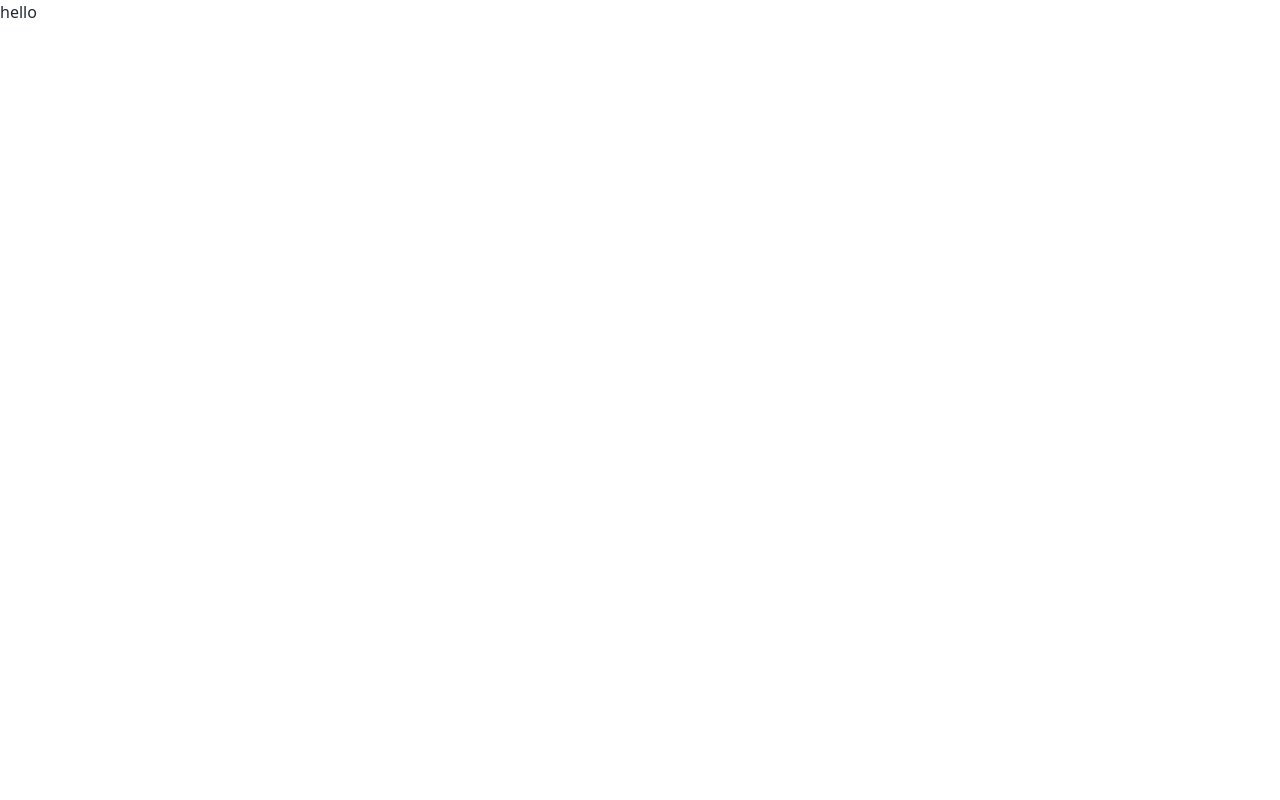
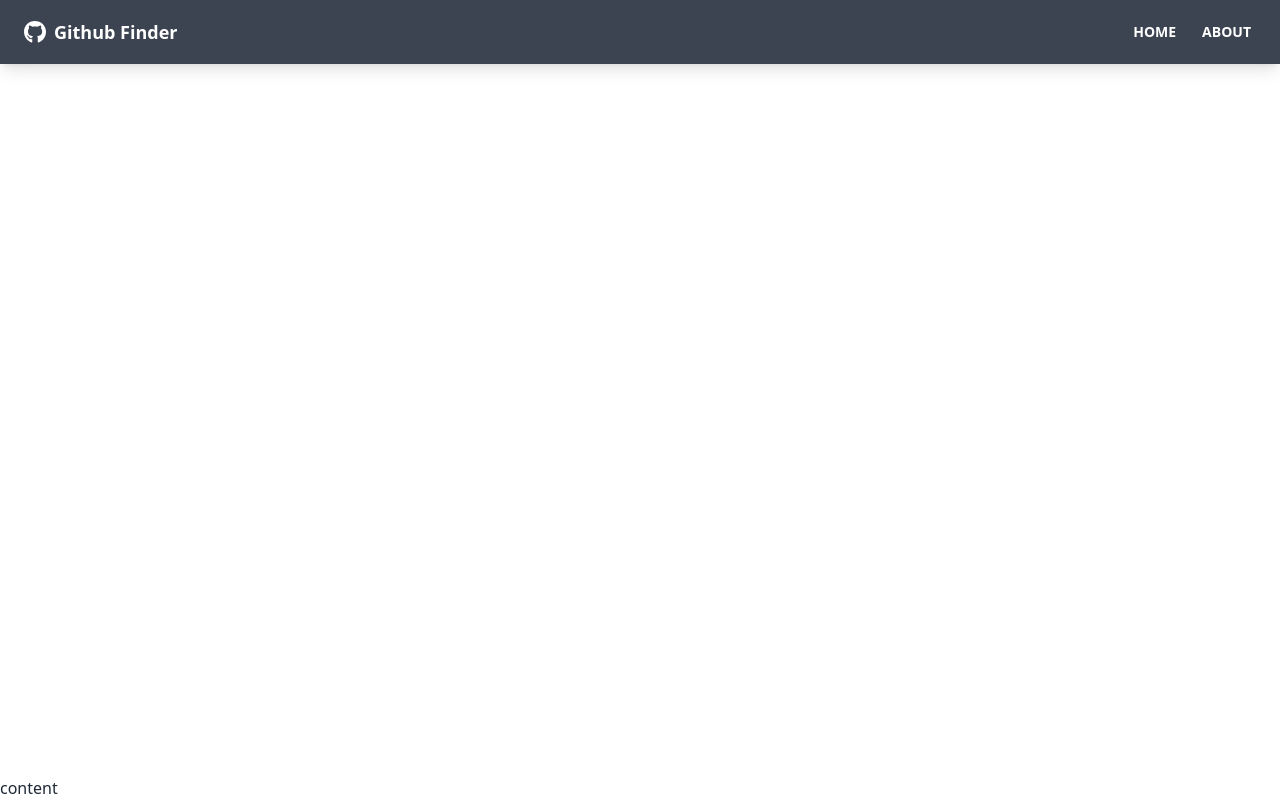
Before and after one commit to ShiranRidel/Github-Finder, a React (Create React App) app: page / in a window 1280 px wide. Built offline with nearby package versions, Linux system fonts and the light colour scheme; the HTML template or start-up script is replaced by a standard one.

Commit message:
creat navbar

```diff
--- a/package.json
+++ b/package.json
@@ -10,6 +10,8 @@
     "daisyui": "^2.15.4",
     "react": "^18.2.0",
     "react-dom": "^18.2.0",
+    "react-icons": "^4.4.0",
+    "react-router-dom": "^6.3.0",
     "react-scripts": "5.0.1",
     "web-vitals": "^2.1.4"
   },
@@ -38,6 +40,7 @@
     ]
   },
   "devDependencies": {
+    "@babel/core": "7.16.12",
     "autoprefixer": "^10.4.4",
     "postcss": "^8.4.12",
     "tailwindcss": "^3.0.23"
--- a/src/App.js
+++ b/src/App.js
@@ -1,10 +1,19 @@
+import { BrowserRouter as Router } from "react-router-dom"
+import Navbar from "./components/layout/Navbar";
+
 
 function App() {
   return (
-    <div >
-      <h1 >hello</h1>
+    <Router>
+      <div className="flex flex-col justify-between h-screen">
+        <Navbar/>
+        <main>
 
-    </div>
+          content
+        </main>
+      </div>
+
+    </Router>
   );
 }
 
--- /dev/null
+++ b/src/components/layout/Navbar.jsx
@@ -0,0 +1,36 @@
+import { FaGithub } from "react-icons/fa";
+import { Link } from "react-router-dom";
+import PropTypes from "prop-types"; //impt
+
+function Navbar({ title = "Github Finder" }) {
+  return (
+    <nav className="navbar mb-12 shadow-lg bg-neutral text-neutral-content">
+      <div className="container mx-auto">
+        <div className="flex-none px-2 mx-2">
+          <FaGithub className="inline pr-2 text-3xl" />
+          <Link to="/" className="text-lg font-bold align-middle">
+            {title}
+          </Link>
+        </div>
+        <div className="flex-1 px-2 mx2">
+            <div className="flex justify-end">
+                <Link to='/' className="btn btn-ghost btn-sm rounded-btn">
+                    Home
+                </Link>
+                <Link to='/about' className="btn btn-ghost btn-sm rounded-btn">
+                    About
+                </Link>
+            </div>
+        </div>
+      </div>
+    </nav>
+  );
+}
+//remove becuse of react 18
+// Navbar.defultProps = { title: "Github Finder"};
+
+Navbar.propTypes = {
+  title: PropTypes.string,
+};
+
+export default Navbar;
```
Also changed, not shown: 1 other file (tests, documents, lock files or other folders).
